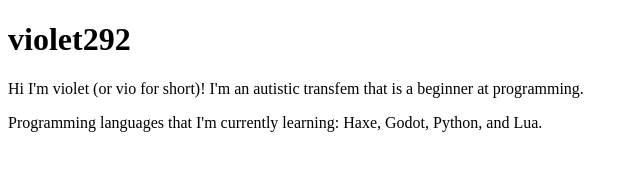
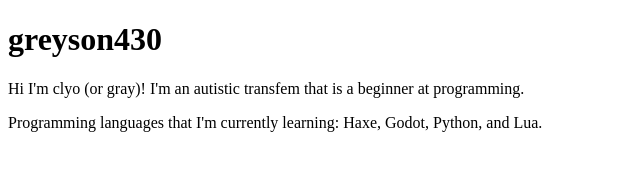
Before and after one commit to MilesPolymer/MilesPolymer.github.io, a plain HTML site: page index.html in a window 1280 px wide. Shown: the whole page, without its empty margins (0-640 px from the left). Drawn offline with Linux system fonts and the light colour scheme.

Commit message:
Update index.html

```diff
--- a/index.html
+++ b/index.html
@@ -1,8 +1,8 @@
 <!DOCTYPE html>
 <html>
 <body>
-<h1>violet292</h1>
-<p>Hi I'm violet (or vio for short)! I'm an autistic transfem that is a beginner at programming.</p>
+<h1>greyson430</h1>
+<p>Hi I'm clyo (or gray)! I'm an autistic transfem that is a beginner at programming.</p>
 <p>Programming languages that I'm currently learning: Haxe, Godot, Python, and Lua.</p>
 </body>
 </html>
```
